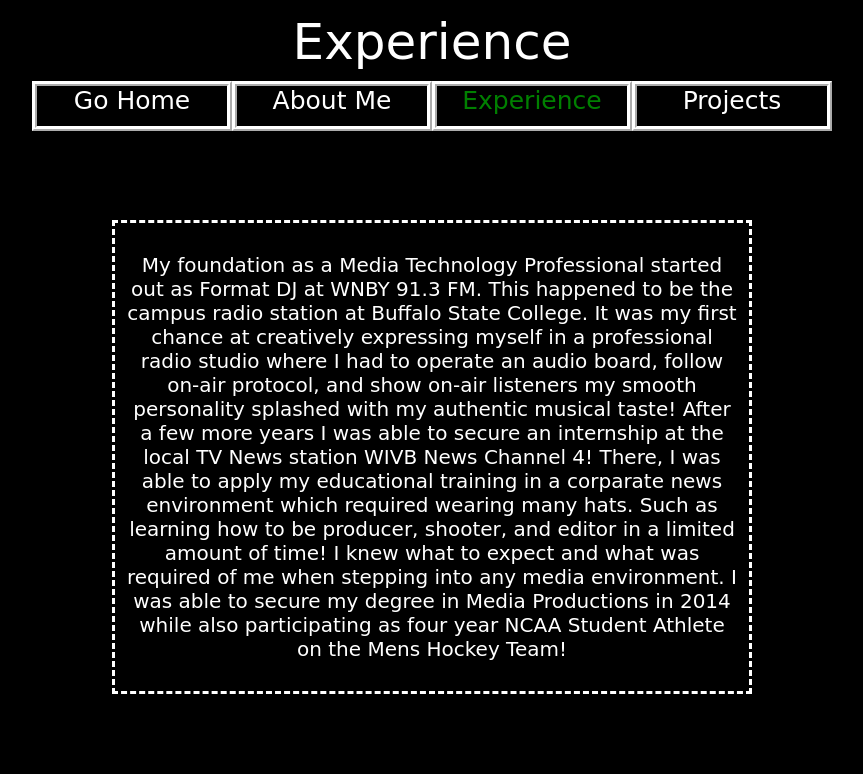
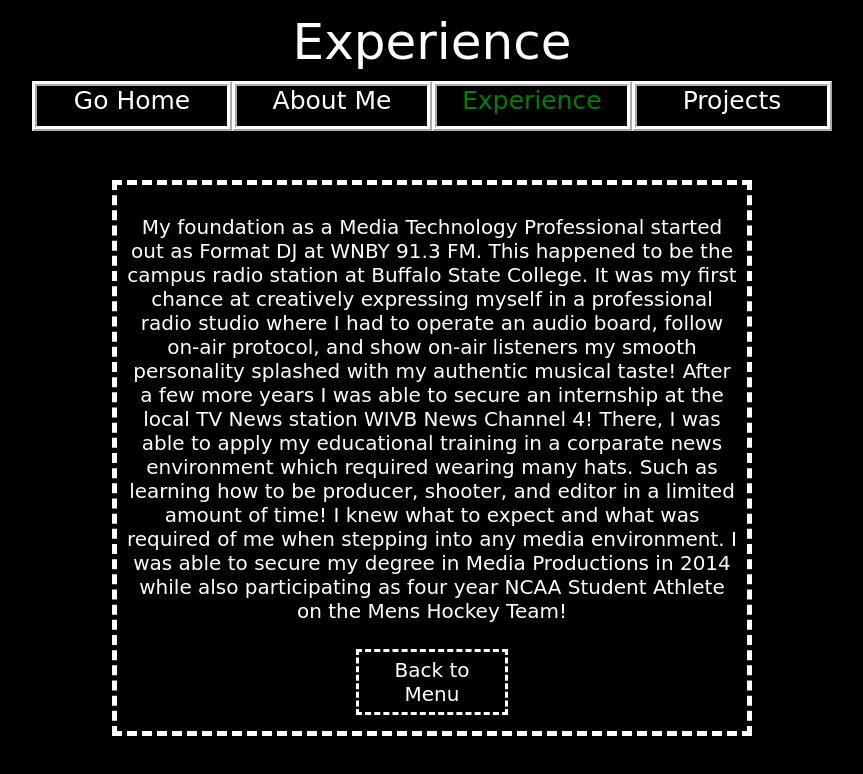
Before and after one commit to C-Lew-On-Truth/TheRealCJLewis, a React (Create React App) app: page /TheRealCJLewis/Experience in a window 1280 px wide. Both pictures are taken after a click on the element "Professional Foundation". Shown: the top 774 px of the page, without its empty margins (208-1071 px from the left). Built offline with nearby package versions, Linux system fonts and the light colour scheme.

Commit message:
expo page fix

```diff
--- a/src/components/AboutMe.jsx
+++ b/src/components/AboutMe.jsx
@@ -25,11 +25,11 @@ class AboutMe extends React.Component {
                 <div className="mainSection">
 
                     <div className="sectionItems aboutMe">
-                        <h1>Bio</h1>
+                        <h1>Personal Biography</h1>
                         <p>
                             I was originally born in Upland, California although, I was raised in Reno, Nevada in the later
                             stages of my youth! I consider myself to be a humble, multifaceted individual with
-                            a habit of always trying to improve in learn in any activities I choose to participate in.
+                            a habit of always trying to improve in learn in any activity I choose to participate in.
                             As a leader, I do my best to guide by example and make sure everyone on my team is well informed and well
                             prepared!
                             My interest include: Sports, Cooking, and Music! When I was a young child, I became very
--- a/src/side-components/AutoPics.jsx
+++ b/src/side-components/AutoPics.jsx
@@ -1,13 +1,10 @@
 import Food from '../pictures/Food.JPG';
 import Lizard from '../pictures/Amilion.jpg';
 import BShockey from '../pictures/BsThrowBack.jpg'
-import Willie from '../pictures/willie.jpg';
-import Graduation from '../pictures/Graduation.JPG';
 import PopAndMe from '../pictures/Pops_and_Me.jpg';
 import FerrisWheel from '../pictures/FerrisWheel.JPG';
 import Family from '../pictures/Family.JPG';
 import SanDiego from '../pictures/SanDiego.JPG';
-import Siblings from '../pictures/Siblings.JPG';
 
 export default  [
     {
@@ -20,12 +17,6 @@ export default  [
         image: BShockey
     },
     {
-        image: Willie
-    },
-    {
-        image: Graduation
-    },
-    {
         image: PopAndMe
     },
     {
@@ -35,9 +26,6 @@ export default  [
         image: Family
     },
     {
-        image: Siblings
-    },
-    {
         image: SanDiego
     },
 
--- a/src/side-components/ExpoEntries.jsx
+++ b/src/side-components/ExpoEntries.jsx
@@ -1,5 +1,4 @@
 import React from 'react';
-
 
 export default [
     {
@@ -17,9 +16,7 @@ export default [
             amount of time! I knew what to expect and what was required of me when stepping
             into any media environment. I was able to secure my degree in Media Productions
             in 2014 while also participating as four year NCAA Student Athlete on the Mens Hockey Team!
-        </p>
-
-
+        </p>,
     },
 
     {
@@ -35,7 +32,7 @@ export default [
             and begin to develop technical skills which I discovered was just as necessary as being creative! From
             The National Hockey League, I would take on an operational role working at Adobe Stock Media! Here, I would gain a
             deeper perspective in photography and videos, along with acting as a troubleshooter for myself
-            as well as other colleagues!
+            and provide assistance for my fellow colleagues!
         </p>
     },
 
--- a/src/side-components/ExpoModal.jsx
+++ b/src/side-components/ExpoModal.jsx
@@ -15,29 +15,50 @@ class ExpoModal extends React.Component {
         }
     }
 
-    componentDidMount = () => {
-        this.setState({
-            tabActive: false
-        })
-    }
-
     showExpo1 = () => {
         this.setState({
-            showExpo: <p className='tabActive'>{ExpoEntries[0].expo}</p>,
+            showExpo:
+                <p className='tabActive'>
+                    {ExpoEntries[0].expo}
+                    <button
+                        onClick={this.noMoreExpo}
+                        className='exit'
+                    >
+                        Back to Menu
+                 </button>
+                </p>,
+
             tabActive: true
         })
     }
 
     showExpo2 = () => {
         this.setState({
-            showExpo: <p className='tabActive'>{ExpoEntries[1].expo}</p>,
+            showExpo: <p className='tabActive'>
+                {ExpoEntries[1].expo}
+                <button
+                    onClick={this.noMoreExpo}
+                    className='exit'
+                >
+                    Back to Menu
+                </button>
+            </p>,
+
             tabActive: true
         })
     }
 
     showExpo3 = () => {
         this.setState({
-            showExpo: <p className='tabActive'>{ExpoEntries[2].expo}</p>,
+            showExpo: <p className='tabActive'>
+                {ExpoEntries[2].expo}
+                <button
+                    onClick={this.noMoreExpo}
+                    className='exit'
+                >
+                    Back to Menu
+                    </button>
+            </p>,
             tabActive: true
         })
     }
@@ -64,24 +85,22 @@ class ExpoModal extends React.Component {
                 <div className="expoContainer">
 
                     <div className="entryTrigger">
-
-                        <h1 onClick={this.showExpo1}>Professional Foundation</h1>
-                        <div onClick={this.noMoreExpo} >
-                            {this.state.showExpo}
-                        </div>
-
-                    </div>
-
-                    <div className="entryTrigger">
-                         <h1 onClick={this.showExpo2}>Employment Growth</h1>
-                        <div onClick={this.noMoreExpo} >
+                        <h1 onClick={this.showExpo1} className='header'>Professional Foundation</h1>
+                        <div>
                             {this.state.showExpo}
                         </div>
                     </div>
 
                     <div className="entryTrigger">
-                    <h1 onClick={this.showExpo3}>Seasoned Professional</h1>
-                        <div onClick={this.noMoreExpo} >
+                        <h1 onClick={this.showExpo2} className='header'>Employment Growth</h1>
+                        <div>
+                            {this.state.showExpo}
+                        </div>
+                    </div>
+
+                    <div className="entryTrigger">
+                        <h1 onClick={this.showExpo3} className='header'>Seasoned Professional</h1>
+                        <div>
                             {this.state.showExpo}
                         </div>
                     </div>
--- a/src/styles/about-me.css
+++ b/src/styles/about-me.css
@@ -3,6 +3,7 @@
     flex-direction: row;
     justify-content: space-evenly;
     align-items: center;
+    height: auto;
     width: 100%;
     padding: 10px;
 }
--- a/src/styles/awesome-styles.css
+++ b/src/styles/awesome-styles.css
@@ -593,10 +593,13 @@
   margin: 0 auto;
   font-size: 20px;
   width: 60%;
+  padding-right: 2%;
+  padding-left: 2%;
 }
 
 h1 {
   margin: 0;
+  text-align: center;
 }
 
 video {
@@ -611,7 +614,7 @@ video {
 .videoHolder {
   border: 2px dashed white;
   width: 50%;
-  margin: 1% auto;
+  margin: 2% auto;
 }
 
 @media only screen and (max-width: 630px) {
--- a/src/styles/experience.css
+++ b/src/styles/experience.css
@@ -4,6 +4,7 @@
     flex-wrap: wrap column;
     align-items: center;
     padding-bottom: 10px;
+    height: auto;
 }
 
 .resume {
@@ -56,11 +57,11 @@ a {
     border: 4px dashed white;
 }
 
-.entryTrigger {
 
+.header {
+    font-size: 250%;
+    cursor: pointer;
     padding: 2%;
-    cursor: pointer;
-    font-size: 150%;
 }
 
 .entryTrigger:hover {
@@ -69,16 +70,32 @@ a {
 
 .tabActive {
     position: absolute;
-    top: 25%;
+    top: 20%;
     left: 50%;
     transform: translateX(-50%);
     transform: translateY(-20);
     background: black;
     color: white;
     width: 50%;
-    border: 3px dashed white;
+    border: 5px dashed white;
     padding: 10px;
     font-size: 20px;
+}
+
+.exit {
+    margin: 1% auto;
+    width: 25%;
+    height: auto;
+    font-size: 20px;
+    background: black;
+    border: white dashed 3px;
+    color: white;
+    cursor: pointer;
+    padding: 1%;
+    font-family: "Comic Sans MS";
+}
+.exit:hover {
+    background: green;
 }
 
 @media only screen and (max-width: 850px) {
--- a/src/styles/project.css
+++ b/src/styles/project.css
@@ -1,5 +1,4 @@
 .projectBox {
-    text-align: center;
     width: 100%;
     margin: 1% auto;
 }
```
